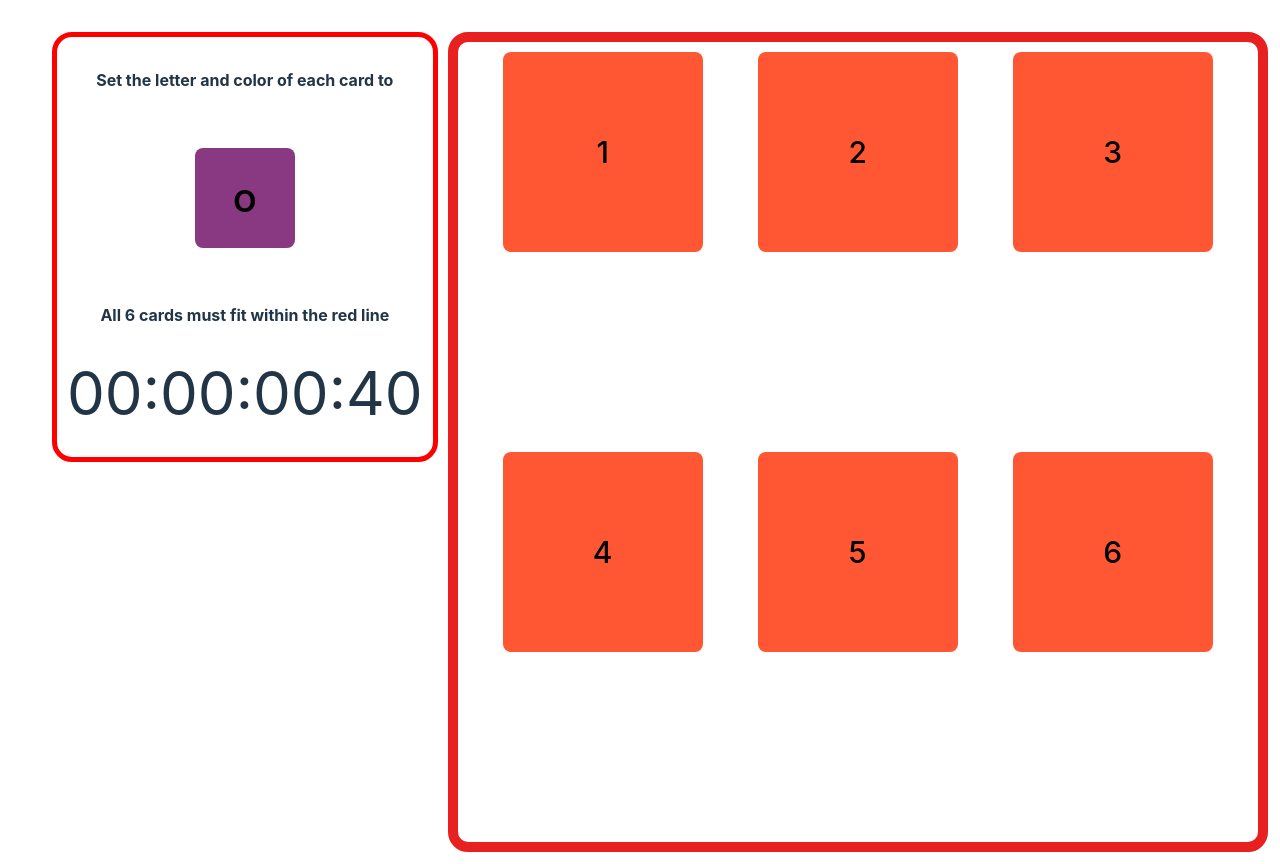
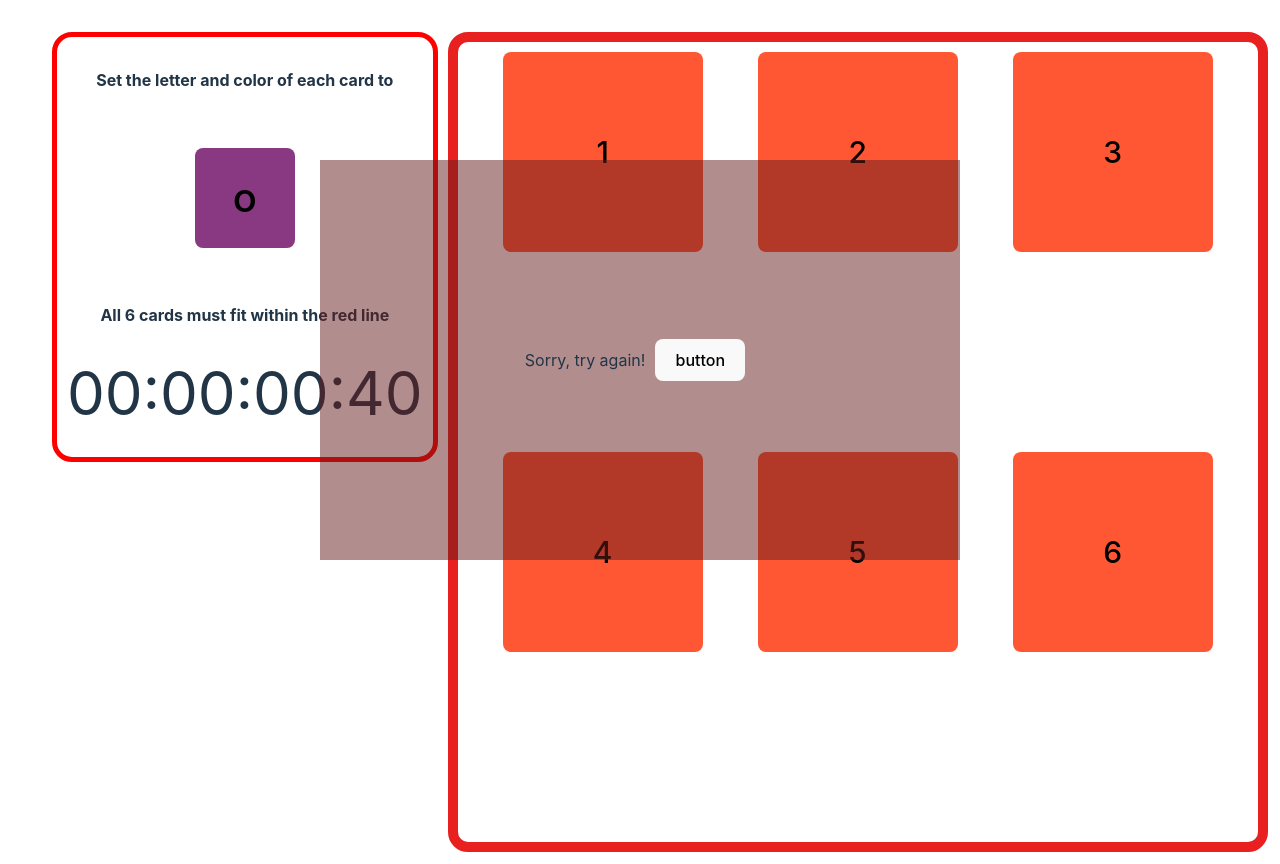
Before and after one commit to fredpasqua/musicShapes, a React (Vite) app in the folder musicShapes1.0/: page / in a window 1280 px wide. Shown: the top 864 px of the page. Built offline with nearby package versions, Linux system fonts and the light colour scheme.

Commit message:
add modal and function to close

```diff
--- a/musicShapes1.0/src/App.css
+++ b/musicShapes1.0/src/App.css
@@ -43,12 +43,14 @@ button {
 }
 
 .screen {
+  z-index: 1;
   display: flex;
   flex-direction: row;
   flex-wrap: wrap;
   height: 100vh;
   width: 100vw;
   justify-items: center !important;
+
 }
 .timer {
   font-size: 60px;
@@ -74,3 +76,19 @@ button {
     min-width: 25vw;
     padding: 10px;
 }
+
+.loser {
+  display: flex;
+  justify-content: center;
+  align-items: center;
+  position: fixed;
+  top: 20vh;
+  bottom: auto;
+  left: 25vw;
+  right: 25vw;
+  width: 50vw;
+  height: 50%;
+  z-index: 100;
+  background-color: rgba(102, 29, 29, 0.5);
+
+}
--- a/musicShapes1.0/src/App.jsx
+++ b/musicShapes1.0/src/App.jsx
@@ -8,12 +8,24 @@ function App() {
   const [match, setMatch] = useState({ color: "#FF5733", name: "x" });
   const colors = ["#FF5733", "#33FF57", "#883982"];
   const names = ["x", "o"];
+  const [showModal, setShowModal] = useState(true);
+
   useEffect(() => {
     setMatch(getRandomColor(match.color, colors, names));
-  }, []);
-
+  }, [showModal]);
+  const closeModal = () => {
+    setShowModal(false);
+  };
   return (
+    <>
       <div className="screen">
+        {showModal ? (
+          <div className="loser">
+            {" "}
+            <p>Sorry, try again!</p>
+            <button onClick={() => closeModal()}>button</button>
+          </div>
+        ) : null}
         <div className="gameHeader">
           {" "}
           <h4>Set the letter and color of each card to</h4>
@@ -37,6 +49,7 @@ function App() {
           <Gameboard className={"board"}></Gameboard>
         </div>
       </div>
+    </>
   );
 }
 
```
Lines whose indentation alone changed are shown as unchanged.
